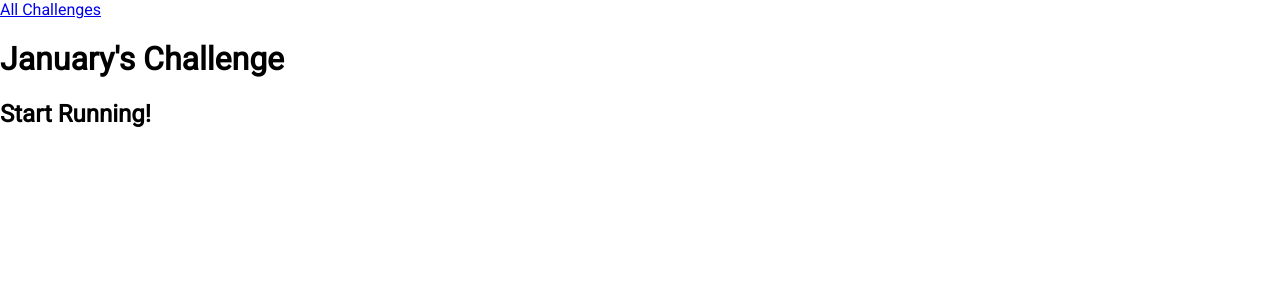
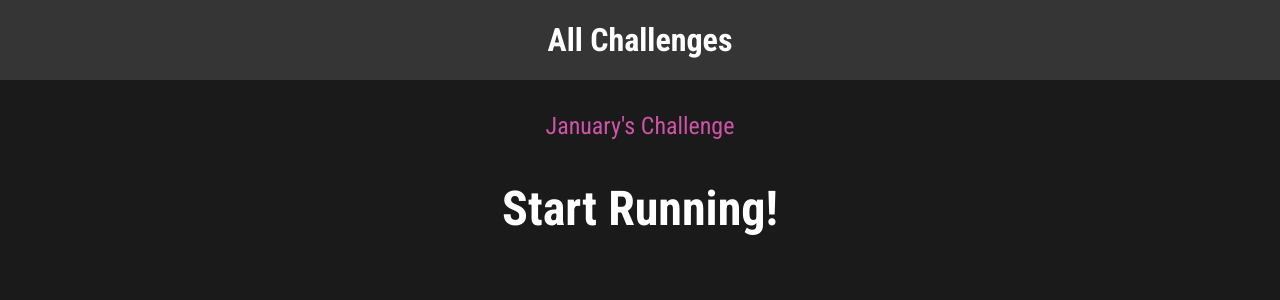
Before and after one commit to GellertSztankovszky/django_testapp, a Django app: page /challenges/january in a window 1280 px wide. Shown: the top 300 px of the page. Run offline with Django 5.2, Linux system fonts and the light colour scheme.

Commit message:
use dynamic static urls

```diff
--- /dev/null
+++ b/challenges/static/challenges/challenge.css
@@ -0,0 +1,22 @@
+h1,
+h2 {
+  text-align: center;
+  color: white;
+}
+
+h1 {
+  font-size: 1.5rem;
+  margin: 2rem 0 1rem 0;
+  font-weight: normal;
+  color: #cf54a6;
+}
+
+h2 {
+  font-size: 3rem;
+  font-weight: bold;
+}
+
+.fallback {
+  text-align: center;
+  color: white;
+}
--- /dev/null
+++ b/challenges/static/challenges/includes/header.css
@@ -0,0 +1,25 @@
+header {
+    width: 100%;
+    height: 5rem;
+    background-color: #353535;
+  }
+
+  header nav {
+    width: 100%;
+    height: 100%;
+    display: flex;
+    justify-content: center;
+    align-items: center;
+  }
+
+  header nav a {
+    color: white;
+    font-size: 2rem;
+    font-weight: bold;
+    text-decoration: none;
+  }
+
+  header nav a:hover,
+  header nav a:active {
+    color: #cf54a6;
+  }
--- a/challenges/templates/challenges/challenge.html
+++ b/challenges/templates/challenges/challenge.html
@@ -1,4 +1,11 @@
 {% extends "base.html" %}
+{% load static %}
+
+{% block css_files %}
+    <link rel="stylesheet" href="{% static "challenges/challenge.css" %}">
+    <link rel="stylesheet" href="{% static "challenges/includes/header.css" %}">
+
+{% endblock %}
 
 {% block page_title %}
 {{ month|title }}'s Challenge
@@ -10,6 +17,6 @@
     {% if text is not None %}
         <h2>{{ text }}</h2>
     {% else %}
-        <p>There is no challenge for this month.</p>
+        <p class="fallback">There is no challenge for this month.</p>
     {% endif %}
 {% endblock %}
--- a/challenges/templates/challenges/index.html
+++ b/challenges/templates/challenges/index.html
@@ -3,6 +3,8 @@
 
 {% block css_files %}
     <link rel="stylesheet" href="{% static "challenges/challenges.css" %}">
+    <link rel="stylesheet" href="{% static "challenges/includes/header.css" %}">
+
 {% endblock %}
 {% block page_title %}
 All Challenges
--- a/static/styles.css
+++ b/static/styles.css
@@ -1,9 +1,10 @@
-@import url('https://fonts.googleapis.com/css2?family=Roboto&display=swap');
+@import url('https://fonts.googleapis.com/css2?family=Roboto+Condensed:wght@400;700&display=swap');
 
 html {
-    font-family: 'Roboto', sans-serif;
+  font-family: 'Roboto Condensed', sans-serif;
 }
 
-body{
-    margin: 0;
+body {
+  margin: 0;
+  background-color: #1a1a1a;
 }
```
Also changed, not shown: challenges/static/challenges/challenges.css (+35 -1 lines).
